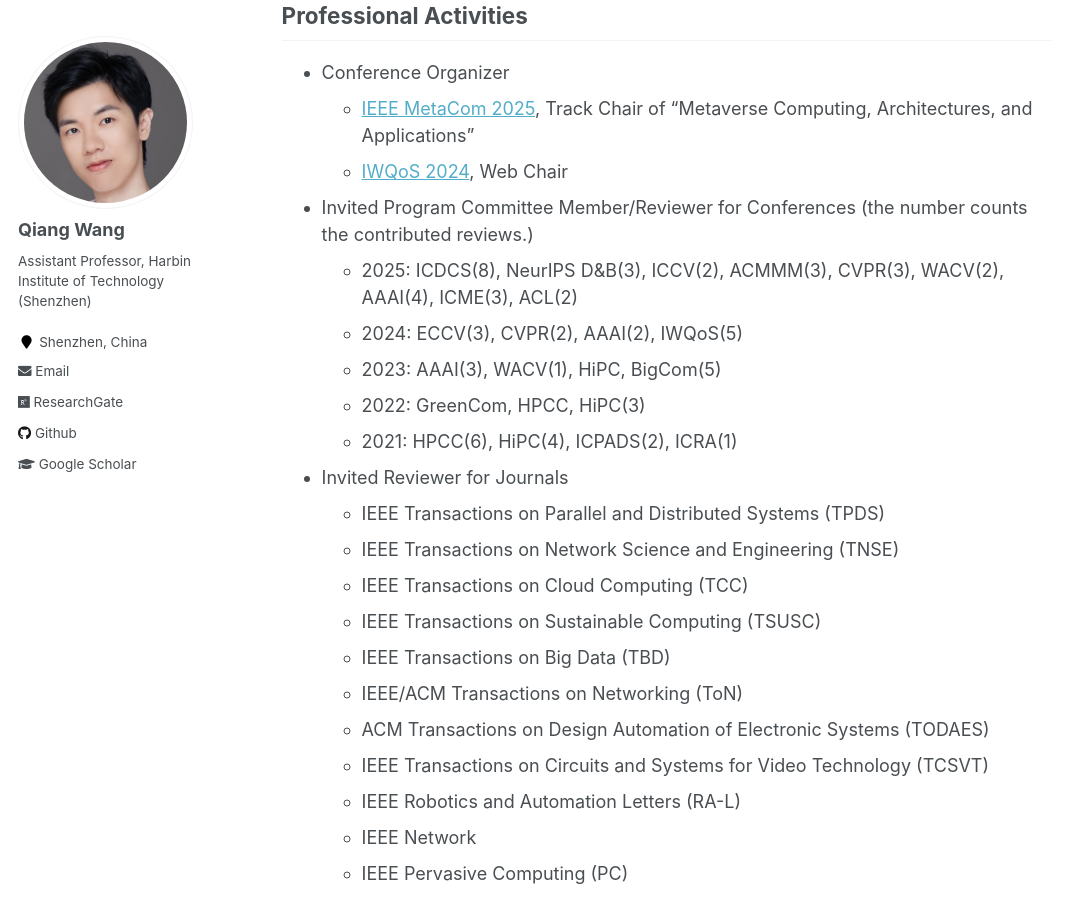
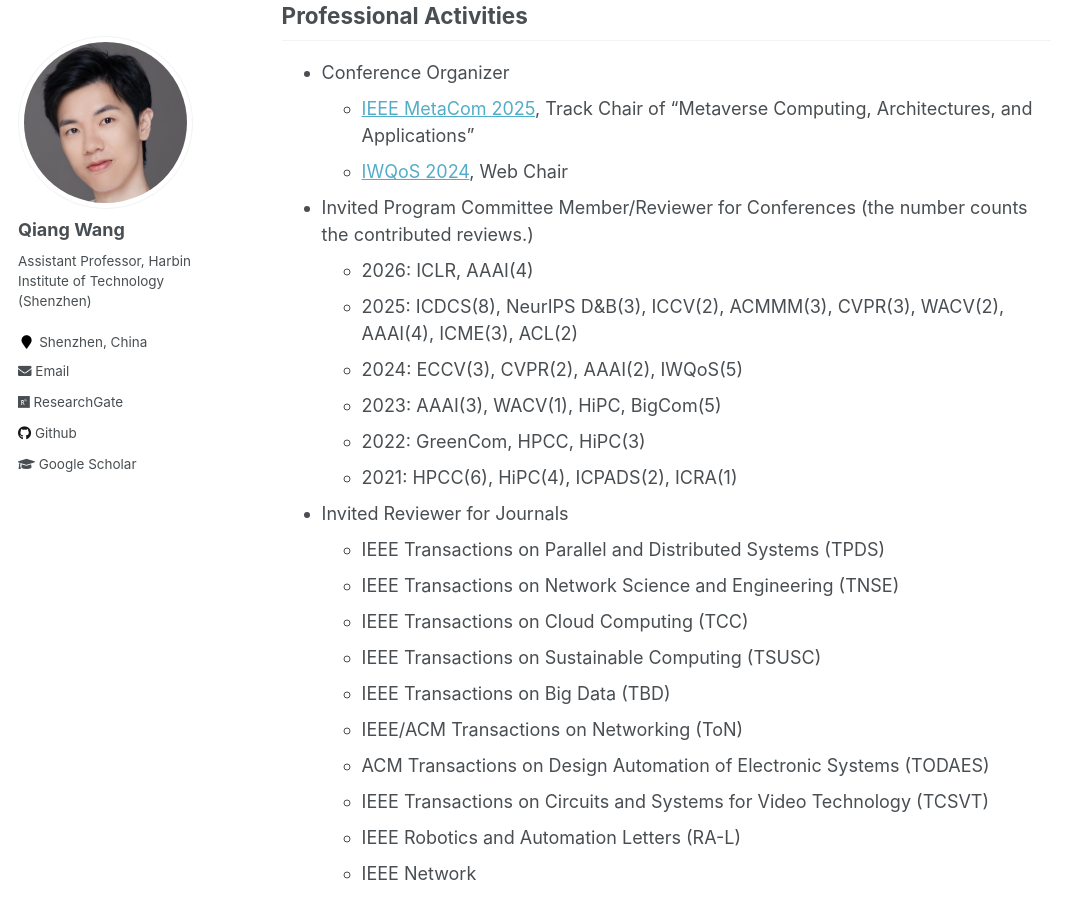
Before and after one commit to blackjack2015/blackjack2015.github.io, a Jekyll site: the page built from _pages/about.md, in a window 1280 px wide and 900 px high, scrolled down 4023 px. Shown: the whole window, without its empty margins (0-1077 px from the left). Built offline with Jekyll 4.4.1, drawn with Linux system fonts in a browser that asks for light colours.

Commit message:
Update about.md

```diff
--- a/_pages/about.md
+++ b/_pages/about.md
@@ -74,6 +74,7 @@ Qiang Wang is currently a tenure-track Associate Professor at Department of Comp
     + [IEEE MetaCom 2025](https://ieee-metacom.org/tech-committee.html), Track Chair of "Metaverse Computing, Architectures, and Applications"
     + [IWQoS 2024](https://iwqos2024.ieee-iwqos.org/committees/organizing-committee), Web Chair
 + Invited Program Committee Member/Reviewer for Conferences (the number counts the contributed reviews.)
+    + 2026: ICLR, AAAI(4)
     + 2025: ICDCS(8), NeurIPS D&B(3), ICCV(2), ACMMM(3), CVPR(3), WACV(2), AAAI(4), ICME(3), ACL(2)
     + 2024: ECCV(3), CVPR(2), AAAI(2), IWQoS(5)
     + 2023: AAAI(3), WACV(1), HiPC, BigCom(5)
```
